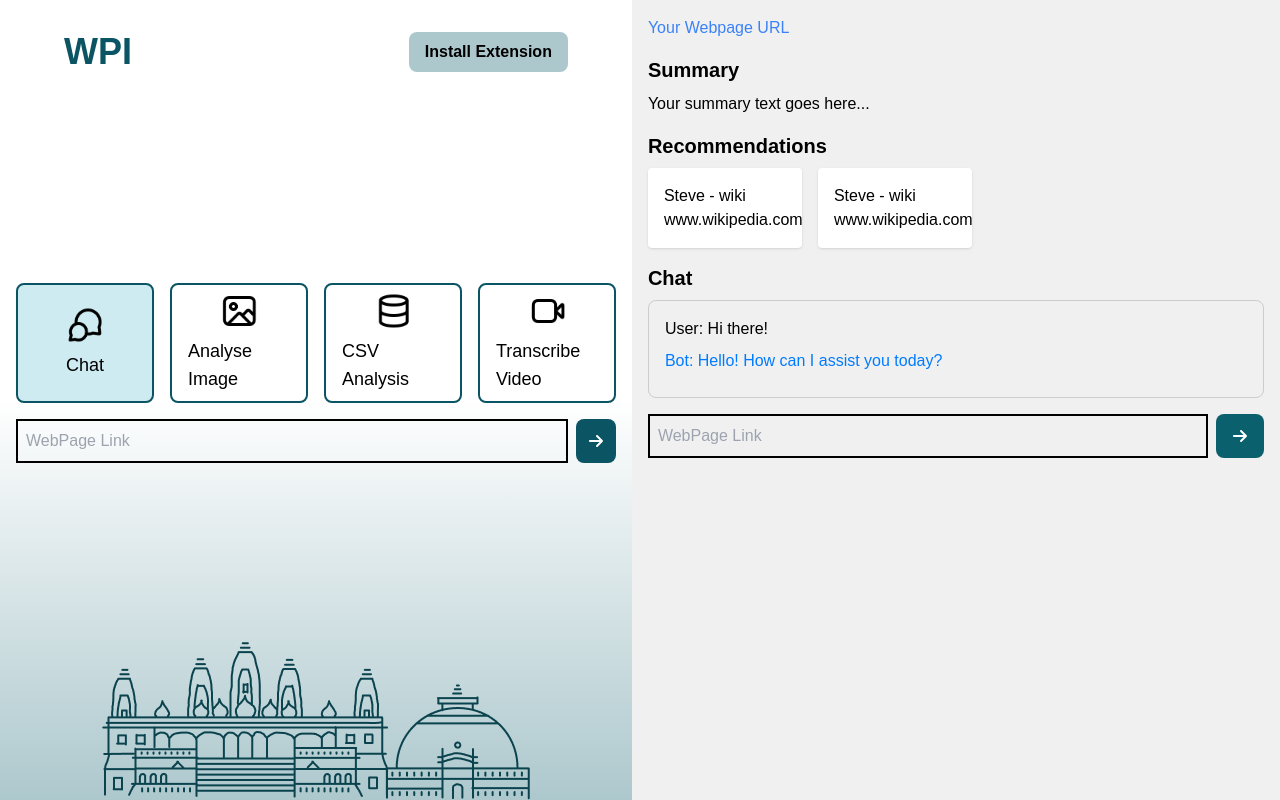
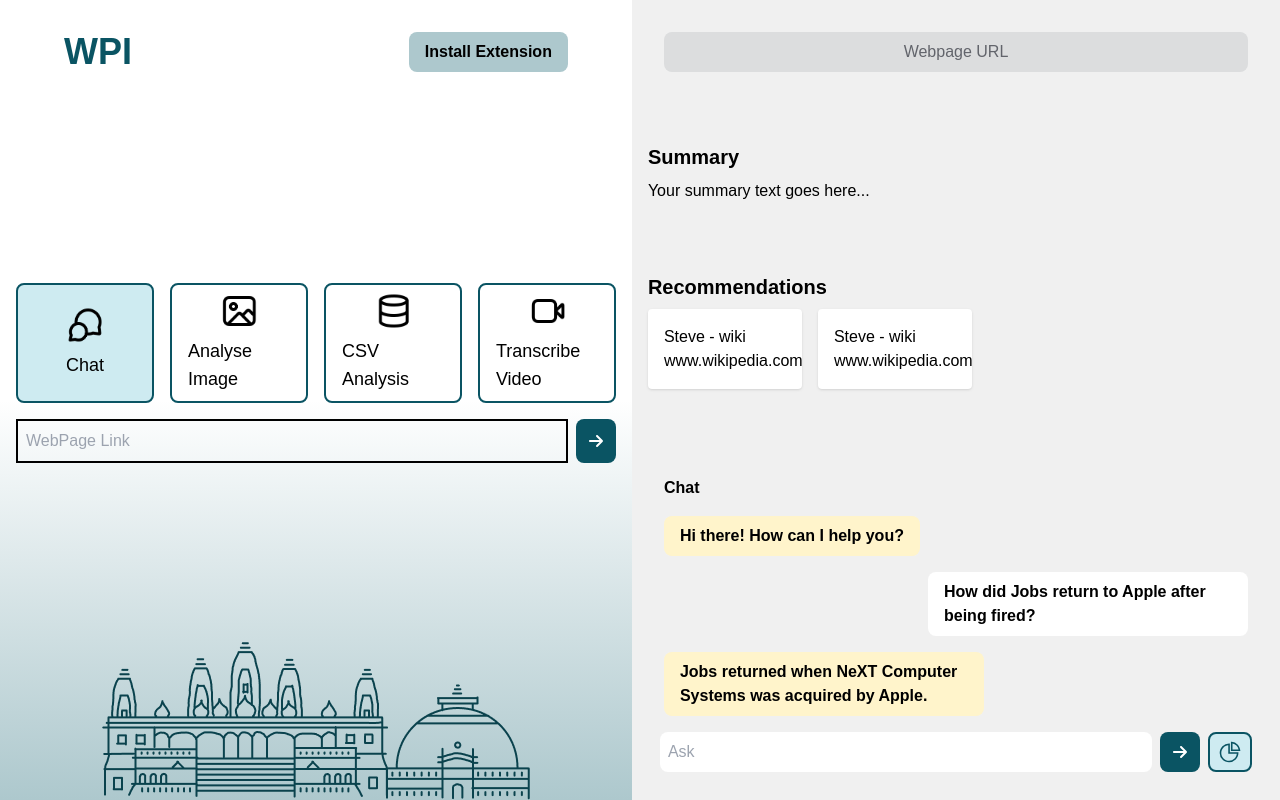
Before and after one commit to jojova/webpage-insights-frontend, a React (Vite) app: page / in a window 1280 px wide. Both pictures are taken after a click on the element "Chat". Built offline with nearby package versions, Linux system fonts and the light colour scheme.

Commit message:
frontend completed

```diff
--- a/src/pages/AnalyseImagePage.tsx
+++ b/src/pages/AnalyseImagePage.tsx
@@ -1,19 +1,14 @@
 import React from "react";
-import { FaArrowRight } from "react-icons/fa6";
+import ChatBar from "../components/ChatBar";
+import RightArrowButton from "../components/RightArrowButton";
+import { AiOutlinePieChart } from "react-icons/ai";
 
 const AnalyseImagePage = () => {
   return (
-    <div className="w-full bg-[#F0F0F0] p-4">
+    <div className="w-full bg-[#F0F0F0] p-4 flex flex-col justify-between">
       {/* Webpage URL */}
-      <div className="black-box mb-4">
-        <a
-          href="your-webpage-url"
-          target="_blank"
-          rel="noopener noreferrer"
-          className="text-blue-500 hover:underline"
-        >
-          Your Webpage URL
-        </a>
+      <div className="m-4 rounded-lg bg-[#DCDDDE] py-2 text-center font-medium text-[#62646B]">
+      Webpage URL
       </div>
 
       {/* Summary Section */}
@@ -45,18 +40,13 @@ const AnalyseImagePage = () => {
         <br></br>
 
         {/* Chat input */}
-        <div className="flex w-full gap-x-2">
-          {/* WebPage Link Input Field */}
-          <input
-            type="text"
-            className="w-full border-2 border-[#000000] bg-transparent p-2"
-            placeholder="WebPage Link"
-          />
-          {/* Arrow Button */}
-          <div className="flex w-fit cursor-pointer items-center justify-center rounded-lg bg-[#0B606D] px-4 py-1">
-            <FaArrowRight className="text-white" />
-          </div>
+        <div className="m-3 flex gap-x-2 py-100">
+        <ChatBar />
+        <RightArrowButton />
+        <div className="flex w-fit cursor-pointer items-center justify-center rounded-lg border-2 border-[#0A5463] bg-[#CEEBF1] px-2 py-1">
+          <AiOutlinePieChart className="h-[24px] w-[24px] text-[#0A5463]" />
         </div>
+      </div>
       </div>
     </div>
   );
--- a/src/pages/ChatPage.css
+++ b/src/pages/ChatPage.css
@@ -90,13 +90,7 @@ body {
     align-items: center;
   }
 
-  .input-field {
-    flex: 1;
-    padding: 0.5rem;
-    border: 1px solid #CCCCCC;
-    border-radius: 0.25rem;
-    margin-right: 0.5rem;
-  }
+
 
   .send-button {
     padding: 0.5rem 1rem;
--- a/src/pages/ChatPage.tsx
+++ b/src/pages/ChatPage.tsx
@@ -1,20 +1,16 @@
 import React from "react";
-import { FaArrowRight } from "react-icons/fa6";
+import RightArrowButton from "../components/RightArrowButton";
+import { AiOutlinePieChart } from "react-icons/ai";
+import ChatBar from "../components/ChatBar";
+import ChatComponent from "../components/ChatComponent";
 import "./ChatPage.css";
 
 const ChatPage = () => {
   return (
-    <div className="w-full bg-[#F0F0F0] p-4">
+    <div className="w-full bg-[#F0F0F0] p-4 flex flex-col justify-between">
       {/* Webpage URL */}
-      <div className="black-box mb-4">
-        <a
-          href="your-webpage-url"
-          target="_blank"
-          rel="noopener noreferrer"
-          className="text-blue-500 hover:underline"
-        >
-          Your Webpage URL
-        </a>
+      <div className="m-4 rounded-lg bg-[#DCDDDE] py-2 text-center font-medium text-[#62646B]">
+      Webpage URL
       </div>
 
       {/* Summary Section */}
@@ -40,30 +36,16 @@ const ChatPage = () => {
 
       {/* Chat Section */}
       <div>
-        <h2 className="mb-2 text-xl font-semibold">Chat</h2>
-        <div className="chat-box">
-          {/* Chat messages */}
-          <div className="chat-message">User: Hi there!</div>
-          <div className="chat-message chat-reply">
-            Bot: Hello! How can I assist you today?
-          </div>
-          {/* Add more chat messages as needed */}
-        </div>
 
-        {/* Chat input */}
-        <div className="flex w-full gap-x-2">
-          {/* WebPage Link Input Field */}
-          <input
-            type="text"
-            className="w-full border-2 border-[#000000] bg-transparent p-2"
-            placeholder="WebPage Link"
-          />
-          {/* Arrow Button */}
-          <div className="flex w-fit cursor-pointer items-center justify-center rounded-lg bg-[#0B606D] px-4 py-1">
-            <FaArrowRight className="text-white" />
-          </div>
+       <ChatComponent/>
+       <div className="m-3 flex gap-x-2 py-100">
+        <ChatBar />
+        <RightArrowButton />
+        <div className="flex w-fit cursor-pointer items-center justify-center rounded-lg border-2 border-[#0A5463] bg-[#CEEBF1] px-2 py-1">
+          <AiOutlinePieChart className="h-[24px] w-[24px] text-[#0A5463]" />
         </div>
       </div>
+        </div>
     </div>
   );
 };
```
